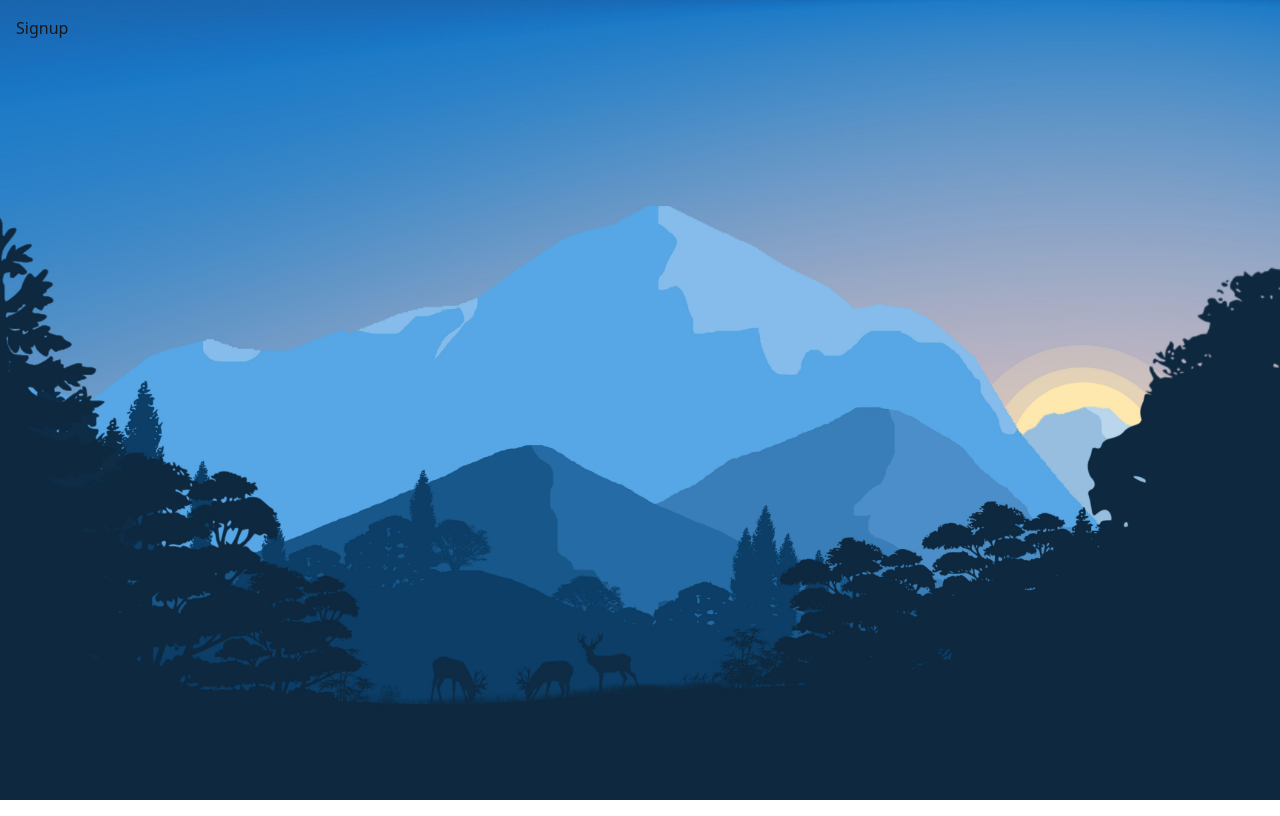
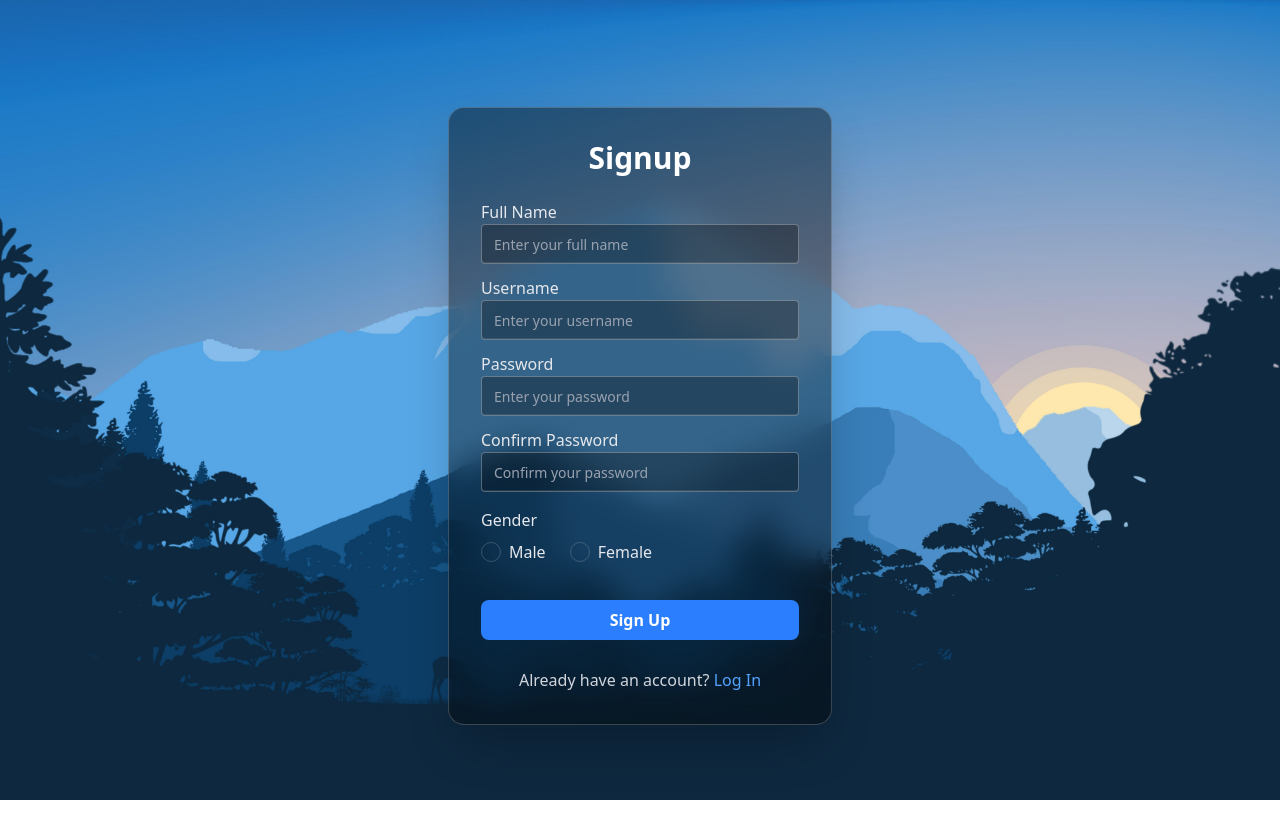
Before and after one commit to Xtract01/chatApp, a React app in the folder Frontend/: page /signup in a window 1280 px wide. Built offline with nearby package versions, Linux system fonts and the light colour scheme; the HTML template or start-up script is replaced by a standard one.

Commit message:
Designing of Signup and login page

```diff
--- a/Frontend/src/components/Login.jsx
+++ b/Frontend/src/components/Login.jsx
@@ -1,7 +1,62 @@
 import React from "react";
+import { Link } from "react-router-dom";
 
 const Login = () => {
-  return <div>Login</div>;
+  return (
+    <div className="flex justify-center items-center h-screen">
+      {/* Dark Glass Container */}
+      <div className="w-96 p-8 rounded-2xl bg-black/40 backdrop-blur-lg border border-white/20 shadow-2xl">
+        <h1 className="text-3xl font-bold text-center text-white mb-6">
+          Login
+        </h1>
+
+        <form className="space-y-4">
+          {/* Username */}
+          <div>
+            <label className="label">
+              <span className="text-gray-200 font-medium">Username</span>
+            </label>
+            <input
+              type="text"
+              placeholder="Enter your username"
+              className="input input-bordered w-full bg-black/30 text-white placeholder-gray-400 border-white/30 focus:outline-none focus:ring-2 focus:ring-blue-400"
+            />
+          </div>
+
+          {/* Password */}
+          <div>
+            <label className="label">
+              <span className="text-gray-200 font-medium">Password</span>
+            </label>
+            <input
+              type="password"
+              placeholder="Enter your password"
+              className="input input-bordered w-full bg-black/30 text-white placeholder-gray-400 border-white/30 focus:outline-none focus:ring-2 focus:ring-blue-400"
+            />
+          </div>
+
+          {/* Submit Button */}
+          <button
+            type="submit"
+            className="mt-6 w-full bg-blue-500 hover:bg-blue-600 text-white font-semibold py-2 rounded-lg transition-all"
+          >
+            Log In
+          </button>
+
+          {/* Signup Link */}
+          <p className="text-center text-gray-300 mt-4">
+            Don’t have an account?{" "}
+            <Link
+              to="/signup"
+              className="text-blue-400 hover:text-blue-500 hover:underline transition-all"
+            >
+              Sign Up
+            </Link>
+          </p>
+        </form>
+      </div>
+    </div>
+  );
 };
 
 export default Login;
--- a/Frontend/src/components/Signup.jsx
+++ b/Frontend/src/components/Signup.jsx
@@ -1,7 +1,146 @@
-import React from "react";
+import React, { useState } from "react";
+import { Link } from "react-router-dom";
 
 const Signup = () => {
-  return <div>Signup</div>;
+  const [user, setUser] = useState({
+    fullName: "",
+    username: "",
+    password: "",
+    confirmPassword: "",
+    gender: "",
+  });
+
+  const handleCheckBox = (gender) => {
+    setUser({ ...user, gender });
+  };
+
+  const onSubmit = (e) => {
+    e.preventDefault();
+    // Handle form submission logic here
+    console.log(user);
+  };
+
+  return (
+    <div className="flex justify-center items-center h-screen">
+      {/* Dark Glass Container */}
+      <div className="w-96 p-8 rounded-2xl bg-black/40 backdrop-blur-lg border border-white/20 shadow-2xl">
+        <h1 className="text-3xl font-bold text-center text-white mb-6">
+          Signup
+        </h1>
+
+        <form onSubmit={onSubmit} className="space-y-3">
+          {/* Full Name */}
+          <div>
+            <label className="label">
+              <span className="text-gray-200 font-medium">Full Name</span>
+            </label>
+            <input
+              value={user.fullName}
+              onChange={(e) => setUser({ ...user, fullName: e.target.value })}
+              type="text"
+              placeholder="Enter your full name"
+              className="input input-bordered w-full bg-black/30 text-white placeholder-gray-400 border-white/30 focus:outline-none focus:ring-2 focus:ring-blue-400"
+            />
+          </div>
+
+          {/* Username */}
+          <div>
+            <label className="label">
+              <span className="text-gray-200 font-medium">Username</span>
+            </label>
+            <input
+              value={user.username}
+              onChange={(e) => setUser({ ...user, username: e.target.value })}
+              type="text"
+              placeholder="Enter your username"
+              className="input input-bordered w-full bg-black/30 text-white placeholder-gray-400 border-white/30 focus:outline-none focus:ring-2 focus:ring-blue-400"
+            />
+          </div>
+
+          {/* Password */}
+          <div>
+            <label className="label">
+              <span className="text-gray-200 font-medium">Password</span>
+            </label>
+            <input
+              value={user.password}
+              onChange={(e) => setUser({ ...user, password: e.target.value })}
+              type="password"
+              placeholder="Enter your password"
+              className="input input-bordered w-full bg-black/30 text-white placeholder-gray-400 border-white/30 focus:outline-none focus:ring-2 focus:ring-blue-400"
+            />
+          </div>
+
+          {/* Confirm Password */}
+          <div>
+            <label className="label">
+              <span className="text-gray-200 font-medium">
+                Confirm Password
+              </span>
+            </label>
+            <input
+              value={user.confirmPassword}
+              onChange={(e) =>
+                setUser({ ...user, confirmPassword: e.target.value })
+              }
+              type="password"
+              placeholder="Confirm your password"
+              className="input input-bordered w-full bg-black/30 text-white placeholder-gray-400 border-white/30 focus:outline-none focus:ring-2 focus:ring-blue-400"
+            />
+          </div>
+
+          {/* Gender */}
+          <div className="mt-4">
+            <span className="text-gray-200 font-medium">Gender</span>
+            <div className="flex gap-6 mt-2">
+              <label className="flex items-center text-gray-200">
+                <input
+                  type="radio"
+                  checked={user.gender === "male"}
+                  onChange={() => handleCheckBox("male")}
+                  name="gender"
+                  value="male"
+                  className="radio radio-sm mr-2"
+                  defaultChecked
+                />
+                Male
+              </label>
+              <label className="flex items-center text-gray-200">
+                <input
+                  type="radio"
+                  checked={user.gender === "female"}
+                  name="gender"
+                  value="female"
+                  className="radio radio-sm mr-2"
+                  onChange={() => handleCheckBox("female")}
+                />
+                Female
+              </label>
+            </div>
+          </div>
+
+          {/* Submit Button */}
+          <button
+            type="submit"
+            className="mt-6 w-full bg-blue-500 hover:bg-blue-600 text-white font-semibold py-2 rounded-lg transition-all"
+          >
+            Sign Up
+          </button>
+
+          {/* Login Link */}
+          <p className="text-center text-gray-300 mt-4">
+            Already have an account?{" "}
+            <Link
+              to="/login"
+              className="text-blue-400 hover:text-blue-500 hover:underline transition-all"
+            >
+              Log In
+            </Link>
+          </p>
+        </form>
+      </div>
+    </div>
+  );
 };
 
 export default Signup;
```
